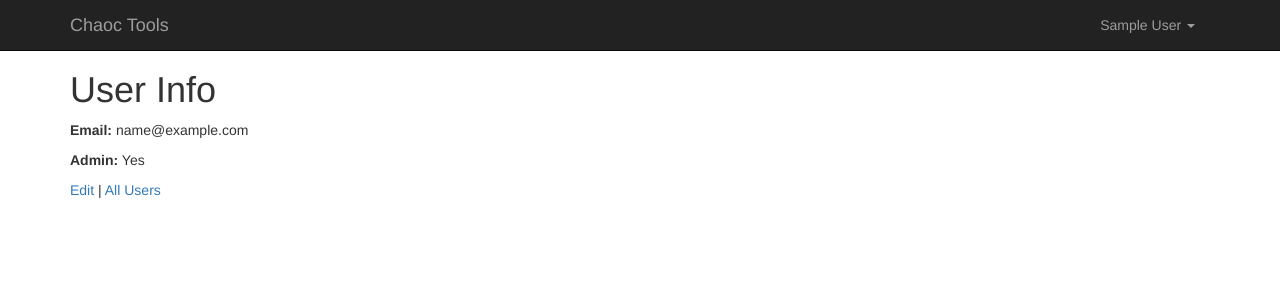
After one commit to chaoc-tools/web-app, a Rails app: page /users/1 in a window 1280 px wide. The commit adds this page. Shown: the top 300 px of the page. Run offline with Rails 7, Linux system fonts and the light colour scheme; a user stored in the database is signed in; tables that the repository leaves empty hold one stand-in row (values such as "Sample post"); style sheets or scripts are compiled from the project's sources; some libraries are stand-ins or nearby versions.

Commit message:
user edit and show

```diff
--- a/app/controllers/users_controller.rb
+++ b/app/controllers/users_controller.rb
@@ -5,7 +5,7 @@ class UsersController < ApplicationController
   end
 
   def show
-
+    @user = User.find(params[:id])
   end
 
   def new
@@ -13,7 +13,7 @@ class UsersController < ApplicationController
   end
 
   def create
-    @user = User.create(params[:user])
+    @user = User.create(user_params)
 
     if @user.save
       redirect_to root_url, notice: "Thank you for signing up!"
@@ -23,16 +23,35 @@ class UsersController < ApplicationController
   end
 
   def edit
-
+    @user = User.find(params[:id])
   end
 
   def update
-
+     respond_to do |format|
+      if @user.update(user_params)
+        format.html { redirect_to @user, notice: 'Annual meeting was successfully updated.' }
+        format.json { render :show, status: :ok, location: @user }
+      else
+        format.html { render :edit }
+        format.json { render json: @user.errors, status: :unprocessable_entity }
+      end
+    end
   end
 
   def delete
 
   end
 
+  private
+  # Use callbacks to share common setup or constraints between actions.
+  # def set_annual_meeting
+  #   @annual_meeting = AnnualMeeting.find(params[:id])
+  # end
+
+  # Never trust parameters from the scary internet, only allow the white list through.
+  def user_params
+    params.require(:user).permit(:email, :admin)
+  end
+
 
 end
--- a/app/helpers/application_helper.rb
+++ b/app/helpers/application_helper.rb
@@ -1,2 +1,7 @@
 module ApplicationHelper
+
+  def yesno_boolean(boolean)
+    boolean ? 'Yes' : 'No'
+  end
+
 end
--- a/app/views/users/_form.html.erb
+++ b/app/views/users/_form.html.erb
@@ -17,7 +17,7 @@
   </div>
   <div class="field">
     <%= f.label :admin do %>
-     <%= f.check_box :admin %>
+     <%= f.check_box :admin %> Admin
     <% end %>
   </div>
   <div class="actions">
--- /dev/null
+++ b/app/views/users/edit.html.erb
@@ -0,0 +1,3 @@
+<h1>Edit User</h1>
+
+<%= render 'form' %>
--- a/app/views/users/index.html.erb
+++ b/app/views/users/index.html.erb
@@ -1,6 +1,6 @@
 <h1>Users</h1>
 
-<table>
+<table class="table">
   <thead>
     <tr>
       <th>Email</th>
--- /dev/null
+++ b/app/views/users/show.html.erb
@@ -0,0 +1,12 @@
+<h1>User Info</h1>
+<p>
+  <strong>Email:</strong>
+  <%= @user.email %>
+</p>
+<p>
+  <strong>Admin:</strong>
+  <%= yesno_boolean(@user.admin) %>
+</p>
+
+<%= link_to 'Edit', edit_user_path(@user) %> |
+<%= link_to 'All Users', users_path %>
--- a/config/routes.rb
+++ b/config/routes.rb
@@ -17,6 +17,8 @@ Rails.application.routes.draw do
 
   # get 'sessions/create'
   # get 'sessions/destroy'
+
+  resources :users
 
   resources :owner_verifications
   resources :proxy_votes_collected
```
Also changed, not shown: app/models/user.rb (+8 -0 lines), app/views/users/new.html.erb (renamed from app/views/users/new.html.rb).
